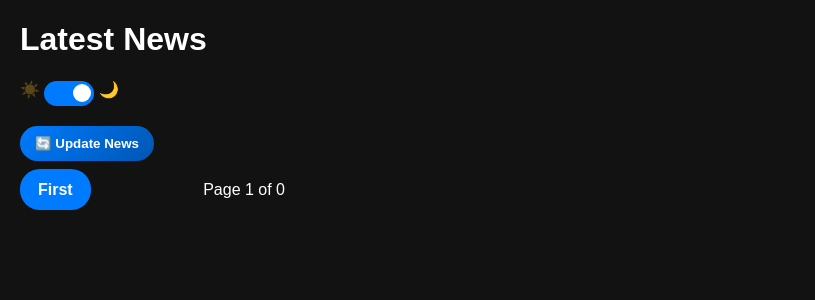
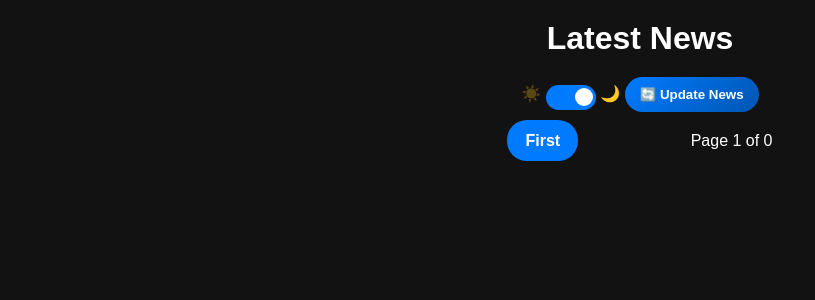
Before and after one commit to Ashmaawyy/the-collector-series, a Flask app: page / in a window 1280 px wide. Shown: the top 300 px of the page, without its empty margins (0-815 px from the left). Run offline with Flask 3, Linux system fonts and the light colour scheme; data that the repository does not hold is empty.

Commit message:
feat: enhance styling for improved layout and alignment in index.html and styles.css ; )

```diff
--- a/app/static/styles.css
+++ b/app/static/styles.css
@@ -18,6 +18,7 @@ body {
     color: white;
     text-decoration: none;
     font-weight: bold;
+    margin: 20px auto;
 }
 
 /* Toggle Switch */
@@ -76,7 +77,6 @@ input:checked + .slider:before {
     cursor: pointer;
     transition: 0.3s;
     margin: 20px auto;
-    align-items: center;
 }
 
 .modern-button:hover {
--- a/app/templates/index.html
+++ b/app/templates/index.html
@@ -6,6 +6,16 @@
     <title>News Aggregator</title>
     <link rel="stylesheet" href="{{ url_for('static', filename='styles.css') }}">
     <script defer src="{{ url_for('static', filename='script.js') }}"></script>
+    <style>
+        h1 {
+            margin: 0 auto;
+            width: fit-content;
+        }
+        div {
+            margin: 0 auto;
+            width: fit-content;
+        }
+    </style>
 </head>
 <body>
     <header>
@@ -17,8 +27,8 @@
                 <span class="slider round"></span>
             </label>
             <span class="icon moon">🌙</span>
+            <button id="update-news" class="modern-button">🔄 Update News</button>
         </div>
-        <button id="update-news" class="modern-button">🔄 Update News</button>
     </header>
 
     <section id="news-container">
```
